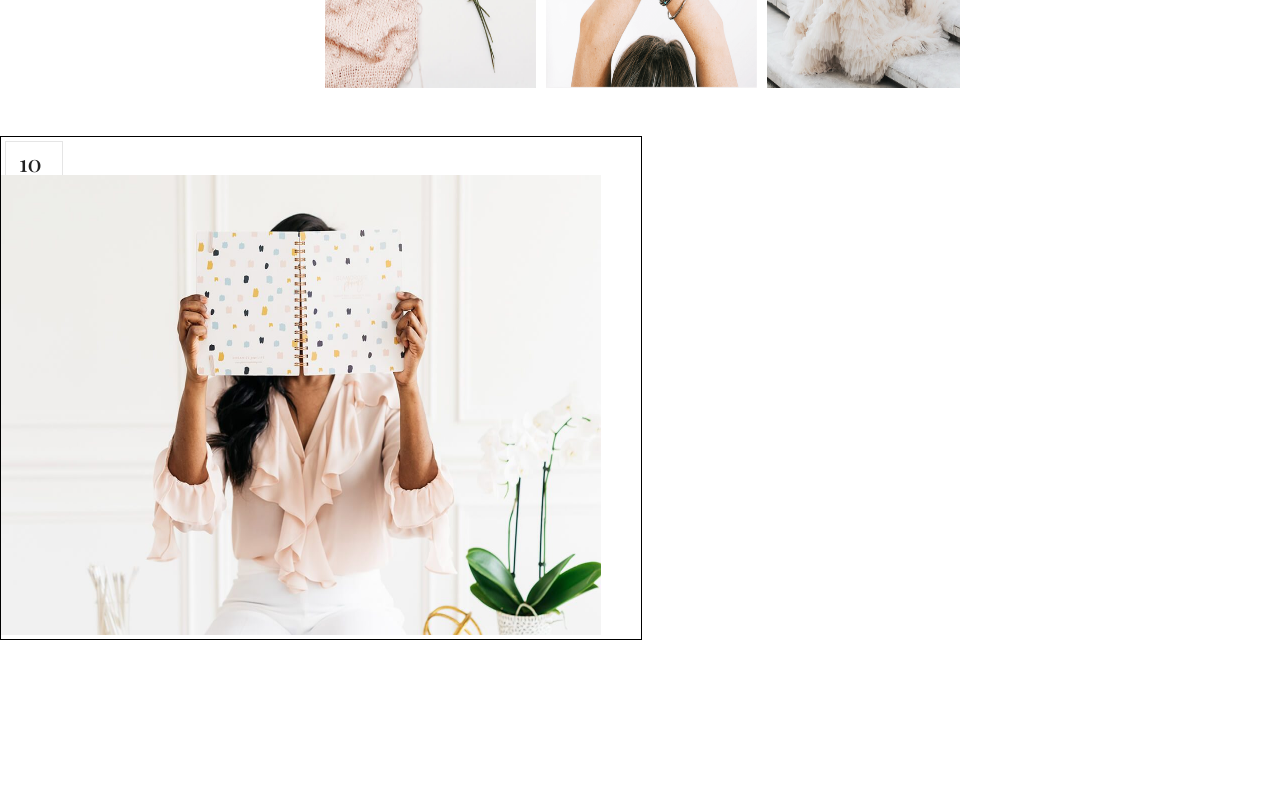
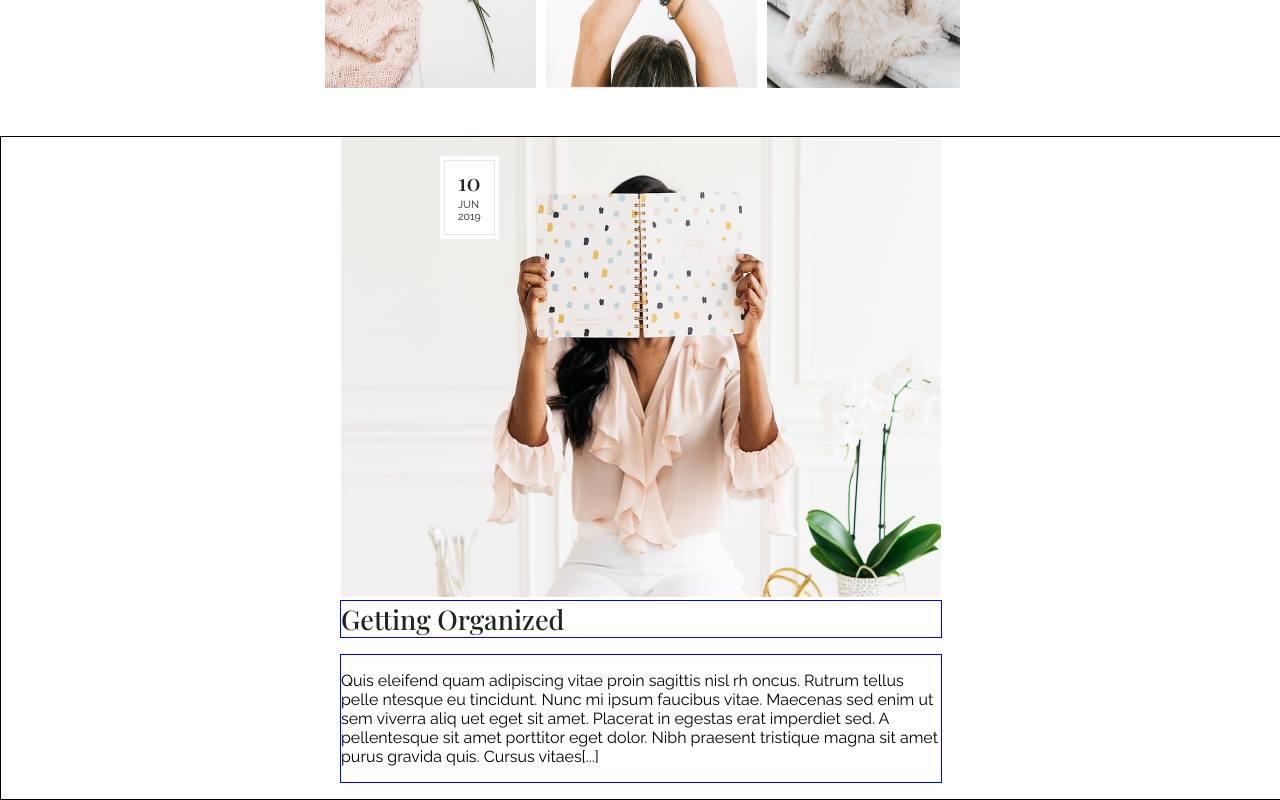
Before and after one commit to KathleenWilcox/personal-website, a React (Create React App) app: page / in a window 1280 px wide. Shown: the part 444-1244 px from the top of the page. Before the commit the page ends 1084 px from the top, so only its background shows below. Built offline with nearby package versions, Linux system fonts and the light colour scheme.

Commit message:
i fake fixed it

```diff
--- a/src/Components/Post.js
+++ b/src/Components/Post.js
@@ -8,12 +8,7 @@ import Girl from '../Images/girl-with-book.jpg';
 class Post extends React.Component{
   render(){
     return(
-
-
         <div className = "post-container">
-
-
-
           <div className = "post-date">
             <div className = "undated-post-date">
               <div className = "day">10</div>
@@ -26,9 +21,17 @@ class Post extends React.Component{
           <img className = "post-img" src = {Girl} />
 
 
+          <div className= "post-header">
+            Getting Organized
+          </div>
 
-
-
+          <div className = "post-excerpt-container">
+            <p>
+              Quis eleifend quam adipiscing vitae proin sagittis nisl rh oncus. Rutrum tellus pelle ntesque eu tincidunt. Nunc mi ipsum faucibus vitae.
+              Maecenas sed enim ut sem viverra aliq uet eget sit amet. Placerat in egestas erat imperdiet sed. A pellentesque sit amet porttitor eget dolor.
+              Nibh praesent tristique magna sit amet purus gravida quis. Cursus vitaes[...]
+              </p>
+          </div>
         </div>
     );
   }
--- a/src/Styles/post.scss
+++ b/src/Styles/post.scss
@@ -1,9 +1,12 @@
 .post-container{
-  width: 50%;
-  height: 50%;
+  width: 100%;
+  height: auto;
   border: 1px black solid;
 
-
+  display: flex;
+  flex-direction: column;
+  justify-content: center;
+  align-items: center;
 
 }
 
@@ -35,17 +38,15 @@
 
 
 .post-date{
-  margin-right:-104px;
+  position: absolute; /* Reposition logo from the natural layout */
+  left: 55vh;
+  top: 600px;
+  z-index: 2;
   background-color: white;
   border: 4px solid #FFFFFF;
-  width: 30px;
-  height: 30px;
-
 }
 
 .undated-post-date{
-  width: 30px;
-  height: 30px;
   padding: 9px 13px 12px;
   border: 1px solid #e5e5e5;
 }
```
Lines whose indentation alone changed are shown as unchanged.
